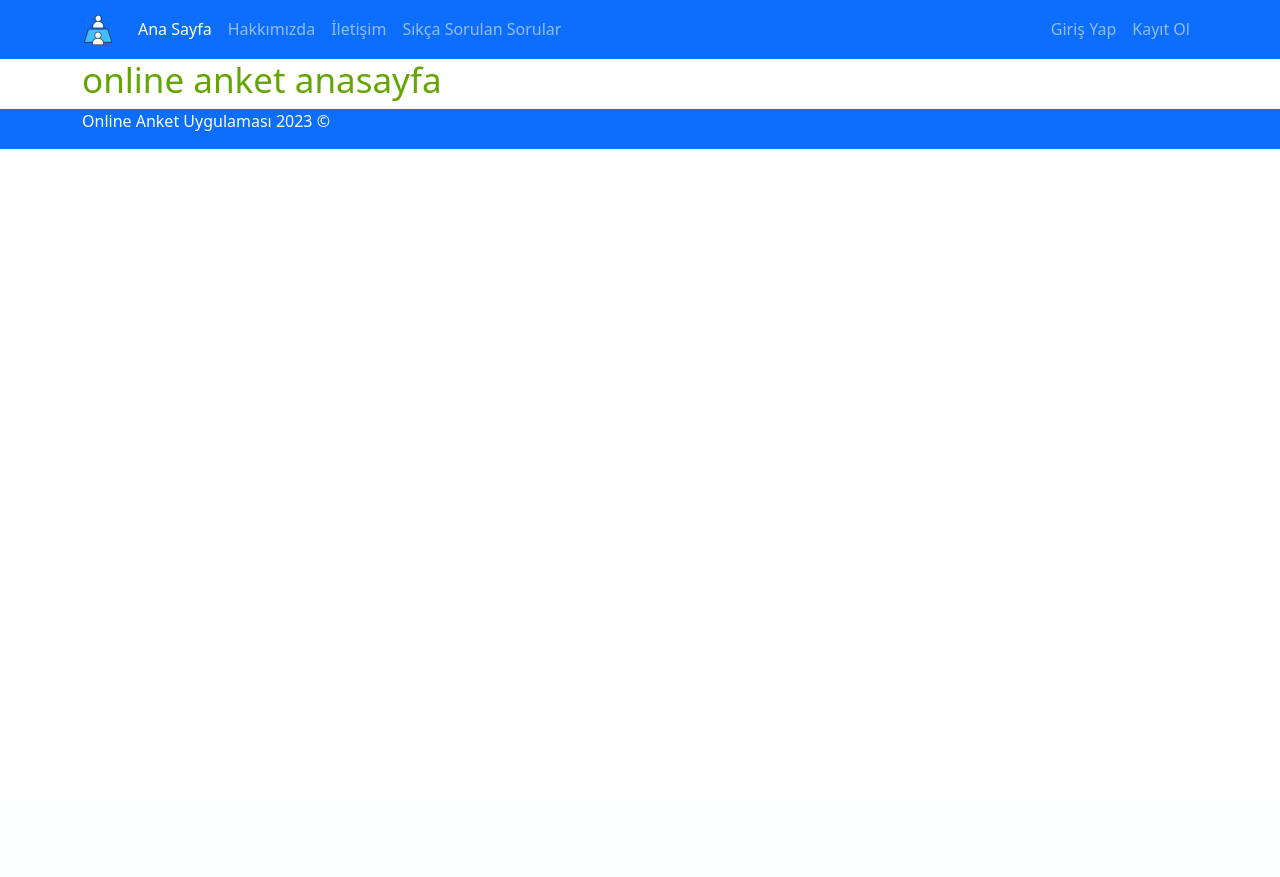
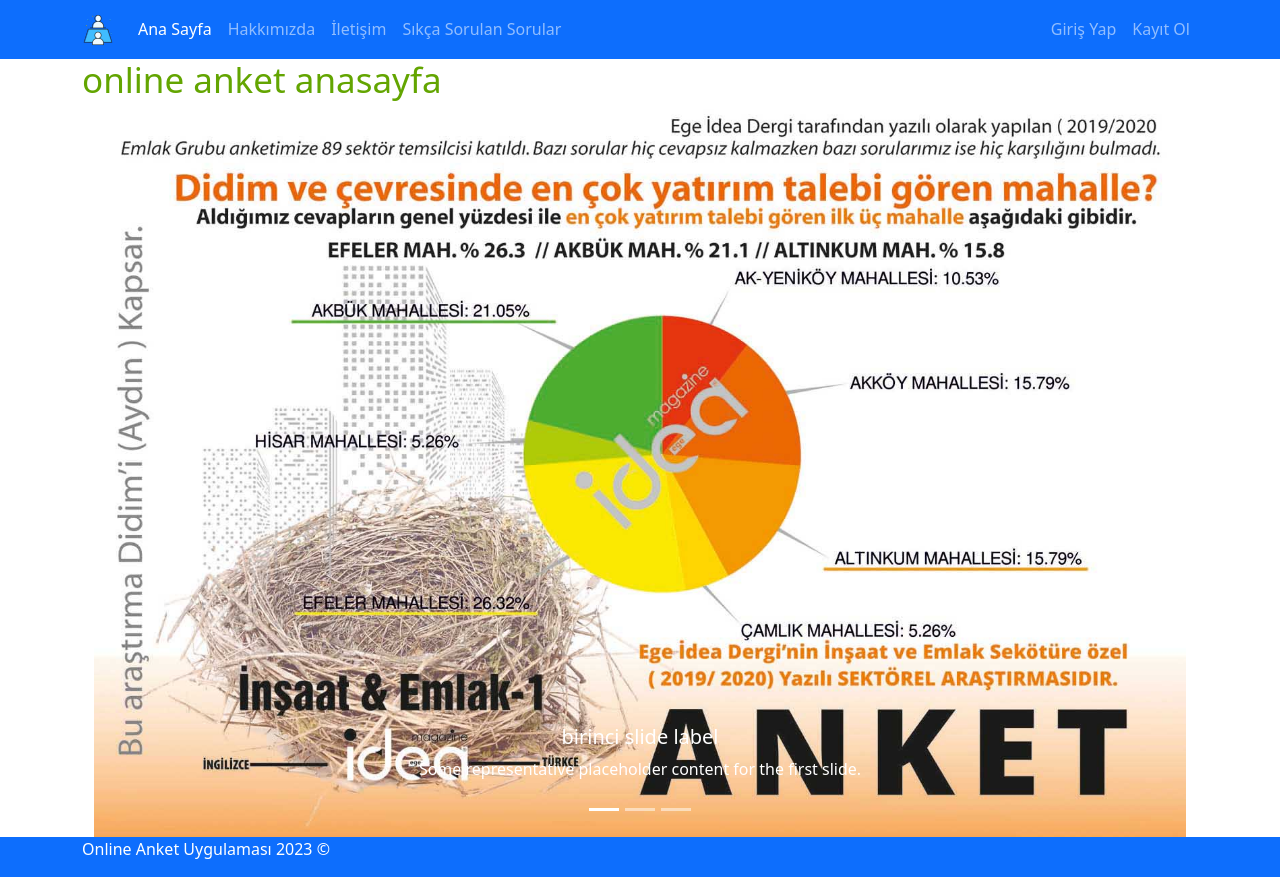
Before and after one commit to bm-snnsmsk/AYU_PROJE_2, a Django app: page / in a window 1280 px wide. Before the commit the page ends 149 px from the top, so only its background shows below. Run offline with Django 4.2, Linux system fonts and the light colour scheme; some libraries are stand-ins or nearby versions.

Commit message:
slider eklendi

```diff
--- /dev/null
+++ b/online_anket/static/js/slider.js
@@ -0,0 +1,5 @@
+var myCarousel = document.querySelector('#myCarousel')
+var carousel = new bootstrap.Carousel(myCarousel, {
+  interval: 500,
+  wrap: false
+})
--- a/online_anket/templates/anket/hakkimizda.html
+++ b/online_anket/templates/anket/hakkimizda.html
@@ -1,4 +1,7 @@
 {% extends 'layout.html' %}
+
+{% block title %} Hakkımızda {% endblock %}
+
 
 {% block content %}
 
--- a/online_anket/templates/anket/iletisim.html
+++ b/online_anket/templates/anket/iletisim.html
@@ -1,4 +1,6 @@
 {% extends 'layout.html' %}
+
+{% block title %} İletişim {% endblock %}
 
 {% block content %}
 
--- a/online_anket/templates/anket/index.html
+++ b/online_anket/templates/anket/index.html
@@ -1,6 +1,53 @@
 {% extends 'layout.html' %}
+{% load static %}
+
+{% block title %} Anasayfa {% endblock %}
 
 
 {% block content %}
-<h1>online anket anasayfa</h1>
+    <div class="row d-flex justify-content-center align-items-center"><h1>online anket anasayfa</h1></div>
+    <div class="container d-flex justify-content-center align-items-center">
+        <div id="carouselExampleCaptions" class="carousel slide" data-bs-ride="carousel">
+            <div class="carousel-indicators">
+            <button type="button" data-bs-target="#carouselExampleCaptions" data-bs-slide-to="0" class="active" aria-current="true" aria-label="Slide 1"></button>
+            <button type="button" data-bs-target="#carouselExampleCaptions" data-bs-slide-to="1" aria-label="Slide 2"></button>
+            <button type="button" data-bs-target="#carouselExampleCaptions" data-bs-slide-to="2" aria-label="Slide 3"></button>
+            </div>
+            <div class="carousel-inner">
+            <div class="carousel-item active">
+                <img src="{% static 'img/anket_emlak9.jpg' %}" class="d-block w-100 img-fluid" alt="...">
+                <div class="carousel-caption d-none d-md-block">
+                <h5>birinci slide label</h5>
+                <p>Some representative placeholder content for the first slide.</p>
+                </div>
+            </div>
+            <div class="carousel-item">
+                <img src="{% static 'img/röportaj.webp' %}" class="d-block w-100 img-fluid" alt="...">
+                <div class="carousel-caption d-none d-md-block">
+                <h5>ikinci slide label</h5>
+                <p>Some representative placeholder content for the second slide.</p>
+                </div>
+            </div>
+            <div class="carousel-item">
+                <img src="{% static 'img/vote.png' %}" class="d-block w-100 img-fluid" alt="...">
+                <div class="carousel-caption d-none d-md-block">
+                <h5>üçüncü slide label</h5>
+                <p>Some representative placeholder content for the third slide.</p>
+                </div>
+            </div>
+            </div>
+            <button class="carousel-control-prev" type="button" data-bs-target="#carouselExampleCaptions" data-bs-slide="prev">
+            <span class="carousel-control-prev-icon" aria-hidden="true"></span>
+            <span class="visually-hidden">Önceki</span>
+            </button>
+            <button class="carousel-control-next" type="button" data-bs-target="#carouselExampleCaptions" data-bs-slide="next">
+            <span class="carousel-control-next-icon" aria-hidden="true"></span>
+            <span class="visually-hidden">Sonraki</span>
+            </button>
+        </div>
+    </div>
 {% endblock %}
+
+{% block js_files %}
+<script src="{% static 'js/slider.js' %}"></script>
+{% endblock js_files %}
--- a/online_anket/templates/layout.html
+++ b/online_anket/templates/layout.html
@@ -1,6 +1,26 @@
 {% load static %}
-    {% include 'static_alanlar/_header.html' %}
 
+<!DOCTYPE html>
+<html lang="tr">
+<head>
+    <meta charset="UTF-8">
+    <meta http-equiv="Content-type" content="text/html" charset="UTF-8">
+    <meta http-equiv="X-UA-Compatible" content="IE=edge">
+    <meta name="viewport" content="width=device-width, initial-scale=1.0">
+    <meta name="keywords" content="Anket uygulaması, seçim, interview, tahmin, ">
+    <meta name="description" content="Online anket uygulaması">
+    <meta name="author" content="Sinan Şimşek">
+
+    <title> {% block title %} {% endblock %} | Online Anket Uygulaması</title>
+
+    <link rel="icon" href="{% static 'img/interview.ico' %}" type="image/x-icon">
+    <link rel="stylesheet" href="{% static 'css/bootstrap.min.css' %}">
+    <link rel="stylesheet" href="{% static 'css/my_style.css' %}">
+    <script src="{% static 'js/sweetalert2.all.min.js' %}"></script>
+</head>
+<body>
+
+    {% include "static_alanlar/_navbar.html" %}
 
     <main>
         <div class="container">
@@ -11,6 +31,7 @@
 
 
 
+
     <footer>
         {% include 'static_alanlar/_footer.html' %}
     </footer>
@@ -18,6 +39,7 @@
 
     <script src="{% static 'js/jquery-3.6.4.min.js' %}"></script>
     <script src="{% static 'js/bootstrap.min.js' %}"></script>
+    {% block js_files %}{% endblock %}
 
 
 </body>
--- a/online_anket/templates/static_alanlar/_header.html
+++ /dev/null
@@ -1,23 +0,0 @@
-{% load static %}
-
-<!DOCTYPE html>
-<html lang="tr">
-<head>
-    <meta charset="UTF-8">
-    <meta http-equiv="Content-type" content="text/html" charset="UTF-8">
-    <meta http-equiv="X-UA-Compatible" content="IE=edge">
-    <meta name="viewport" content="width=device-width, initial-scale=1.0">
-    <meta name="keywords" content="Anket uygulaması, seçim, interview, tahmin, ">
-    <meta name="description" content="Online anket uygulaması">
-    <meta name="author" content="Sinan Şimşek">
-
-    <title>Online Anket Uygulaması</title>
-
-    <link rel="icon" href="{% static 'img/interview.ico' %}" type="image/x-icon">
-    <link rel="stylesheet" href="{% static 'css/bootstrap.min.css' %}">
-    <link rel="stylesheet" href="{% static 'css/my_style.css' %}">
-    <script src="{% static 'js/sweetalert2.all.min.js' %}"></script>
-</head>
-<body>
-
-    {% include "static_alanlar/_navbar.html" %}
```
Also changed, not shown: online_anket/static/img/anket_emlak9.jpg (added), online_anket/static/img/röportaj.webp (added), online_anket/static/img/universitemizi_degerlendir.png (added), online_anket/static/img/vote.png (added).
